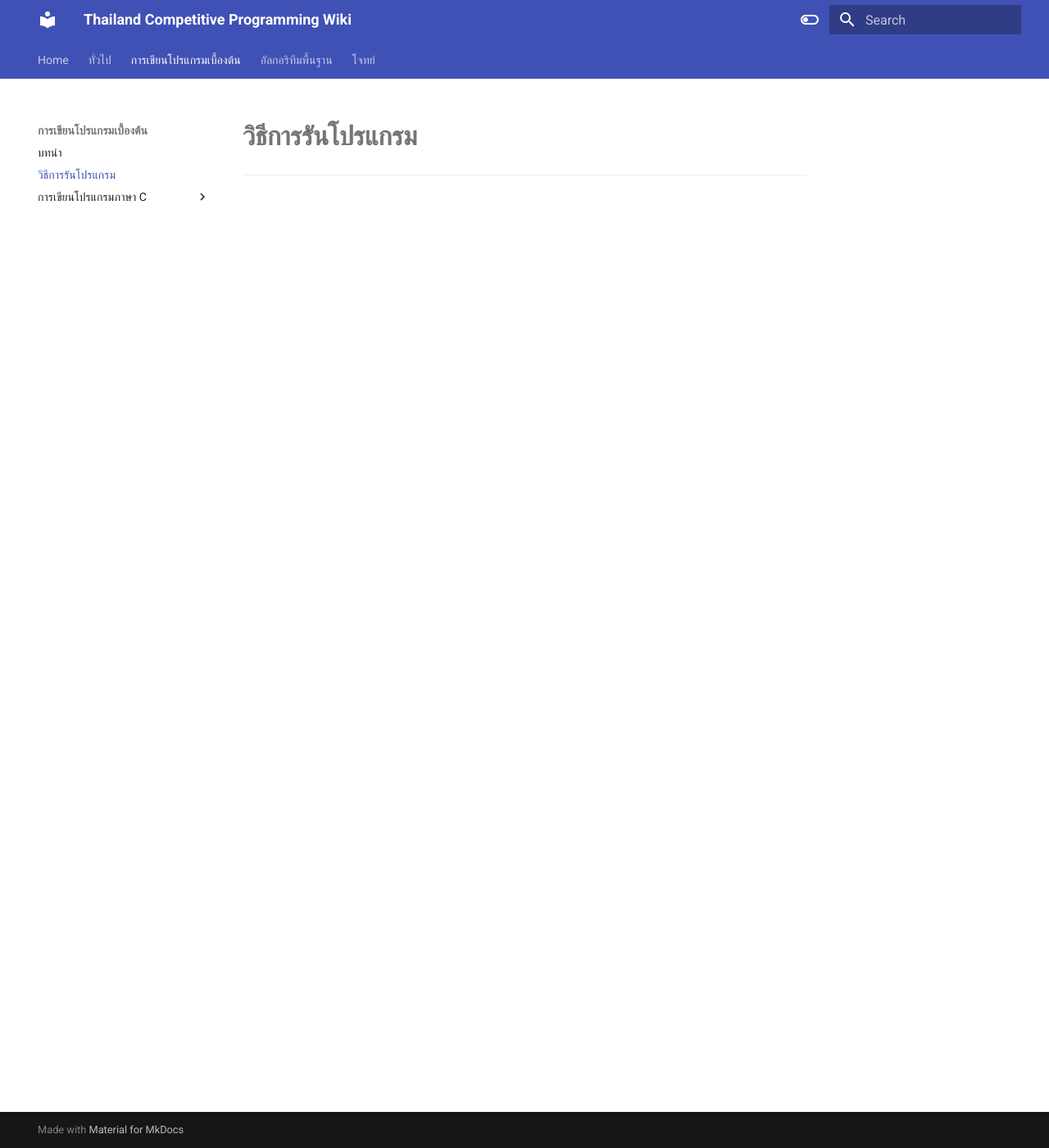
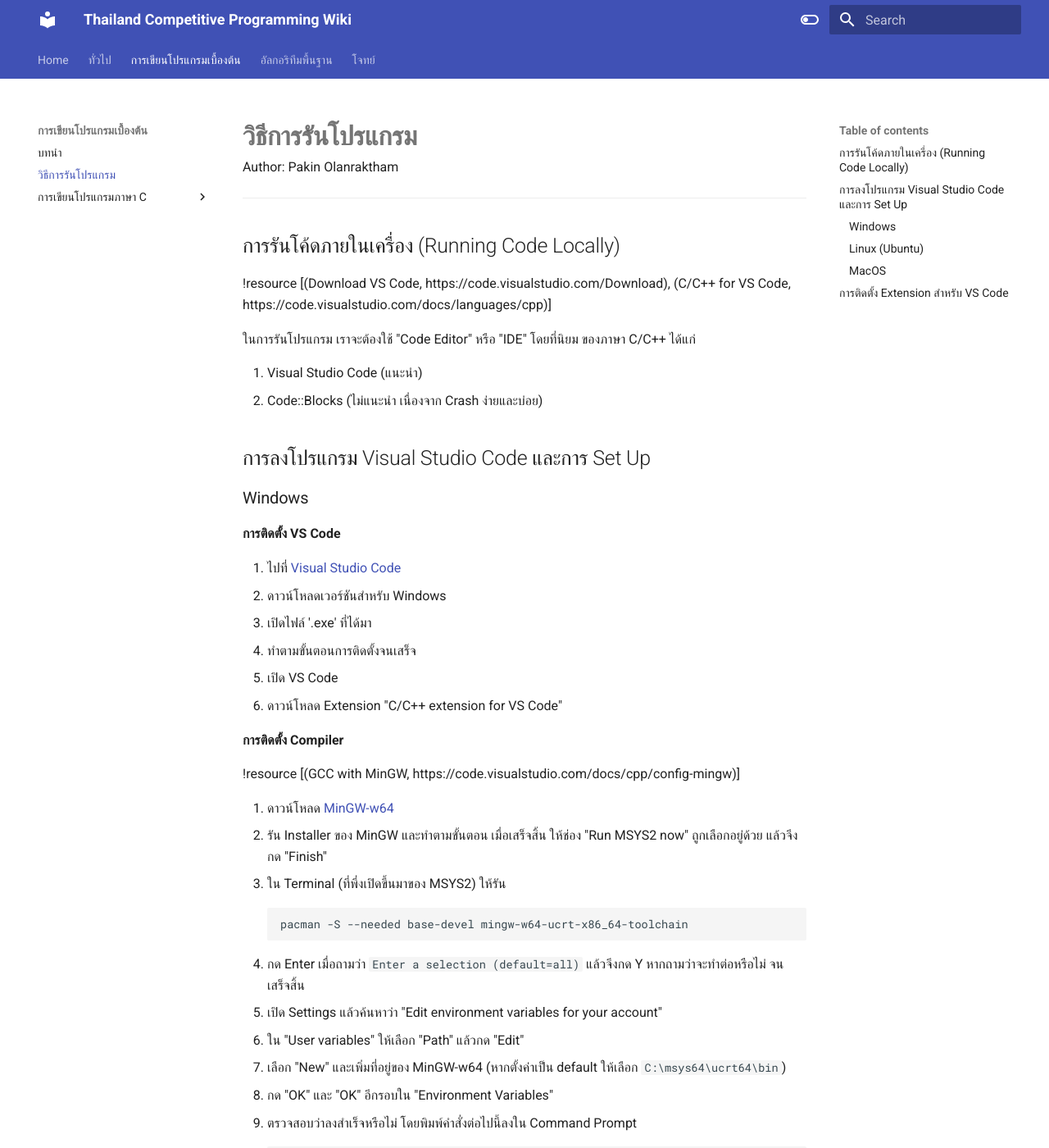
Before and after one commit to thai-cp/thai-cp.github.io, an MkDocs documentation site: the page built from docs/prog-basic/run-code.md, in a window 1280 px wide and 1400 px high. Shown: the whole window at 82% size. Built offline with MkDocs 1.6.1 and Material for MkDocs 9.7.7, drawn with Linux system fonts in a browser that asks for light colours; some of the changed text lies outside the part shown.

Commit message:
run-code.md

````diff
--- a/docs/prog-basic/run-code.md
+++ b/docs/prog-basic/run-code.md
@@ -1,3 +1,83 @@
 ---
 title: วิธีการรันโปรแกรม
+author: Pakin Olanraktham
 ---
+
+## การรันโค้ดภายในเครื่อง (Running Code Locally)
+
+!resource [(Download VS Code, https://code.visualstudio.com/Download), (C/C++ for VS Code, https://code.visualstudio.com/docs/languages/cpp)]
+
+ในการรันโปรแกรม เราจะต้องใช้ "Code Editor" หรือ "IDE" โดยที่นิยม ของภาษา C/C++ ได้แก่
+
+1. Visual Studio Code (แนะนำ)
+2. Code::Blocks (ไม่แนะนำ เนื่องจาก Crash ง่ายและบ่อย)
+
+## การลงโปรแกรม Visual Studio Code และการ Set Up
+### Windows
+**การติดตั้ง VS Code**
+
+1. ไปที่ [Visual Studio Code](https://code.visualstudio.com/download)
+2. ดาวน์โหลดเวอร์ชันสำหรับ Windows
+3. เปิดไฟล์ '.exe' ที่ได้มา
+4. ทำตามขั้นตอนการติดตั้งจนเสร็จ
+5. เปิด VS Code
+6. ดาวน์โหลด Extension "C/C++ extension for VS Code"
+
+**การติดตั้ง Compiler**
+
+!resource [(GCC with MinGW, https://code.visualstudio.com/docs/cpp/config-mingw)]
+
+1. ดาวน์โหลด [MinGW-w64](https://github.com/msys2/msys2-installer/releases/download/2024-12-08/msys2-x86_64-20241208.exe)
+2. รัน Installer ของ MinGW และทำตามขั้นตอน เมื่อเสร็จสิ้น ให้ช่อง "Run MSYS2 now" ถูกเลือกอยู่ด้วย แล้วจึงกด "Finish"
+3. ใน Terminal (ที่พึ่งเปิดขึ้นมาของ MSYS2) ให้รัน
+```shell
+pacman -S --needed base-devel mingw-w64-ucrt-x86_64-toolchain
+```
+4. กด Enter เมื่อถามว่า `Enter a selection (default=all)` แล้วจึงกด Y หากถามว่าจะทำต่อหรือไม่ จนเสร็จสิ้น
+5. เปิด Settings แล้วค้นหาว่า "Edit environment variables for your account"
+6. ใน "User variables" ให้เลือก "Path" แล้วกด "Edit"
+7. เลือก "New" และเพิ่มที่อยู่ของ MinGW-w64 (หากตั้งค่าเป็น default ให้เลือก `C:\msys64\ucrt64\bin`)
+8. กด "OK" และ "OK" อีกรอบใน "Environment Variables"
+9. ตรวจสอบว่าลงสำเร็จหรือไม่ โดยพิมพ์คำสั่งต่อไปนี้ลงใน Command Prompt
+```bash
+gcc --version
+g++ --version
+gdb --version
+```
+หากติดตั้งสำเร็จ จะได้ version ของ GCC, g++, GDB
+
+### Linux (Ubuntu)
+
+**การติดตั้ง VS Code**
+
+1. ไปที่ [Visual Studio Code](https://code.visualstudio.com/download)
+2. ดาวน์โหลดเวอร์ชันสำหรับ Linux (เลือก .deb)
+3. รัน `sudo apt install ./path/to/file.deb` โดยแก้ `path/to/file.deb` เป็นชื่อไฟล์ที่ดาวน์โหลดมา
+5. เปิด VS Code
+6. ดาวน์โหลด Extension "C/C++ extension for VS Code"
+
+**การติดตั้ง Compiler**
+
+1. รัน `sudo apt-get update && sudo apt-get install build-essential gbd`
+
+### MacOS
+
+**การติดตั้ง VS Code**
+
+1. ดาวน์โหลด VS Code for macOS
+2. แตกไฟล์ .zip
+3. ลาก Visual Studio Code.app ไปที่โฟลเดอร์ Applications
+4. เปิดใช้งาน VS Code
+5. ดาวน์โหลด Extension "C/C++ extension for VS Code"
+
+**การติดตั้ง Compiler**
+
+1. รัน `xcode-select --install`
+
+## การติดตั้ง Extension สำหรับ VS Code
+
+1. ดาวน์โหลด Extension "Code Runner"
+2. เปิด Setting ของ Extension
+3. เลื่อนหา Excutor Map และกดตรง "Edit in settings.json"
+4. แก้ตรง "c" ให้ เป็น `"c": "cd $dir && gcc -std=c11 -O2 -pipe -static -s $fileName -o $fileNameWithoutExt -lm && $dir$fileNameWithoutExt",`
+5. แก้ตรง "cpp" ให้เป็น `"cpp": "cd $dir && g++ -std=c++17 -O2 -pipe -static -s $fileName -o $fileNameWithoutExt && $dir$fileNameWithoutExt",`
````
